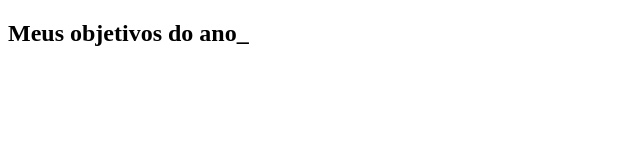
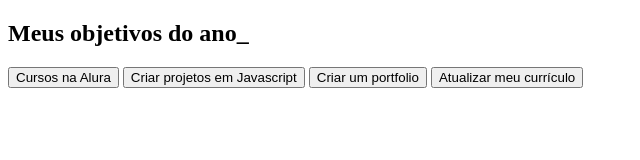
Before and after one commit to juniorrrgt/danielson, a plain HTML site: page index.html in a window 1280 px wide. Shown: the whole page, without its empty margins (0-640 px from the left). Drawn offline with Linux system fonts and the light colour scheme.

Commit message:
Add files via upload

```diff
--- a/index.html
+++ b/index.html
@@ -10,6 +10,7 @@
     <section class="conteudo-principal">
         <h2 class="titulo-principal">Meus objetivos do ano_</h2>
         <div class="botoes">
-   </section>
-   </body>
-   </html>
+             <button class="botao">Cursos na Alura</button>
+             <button class="botao">Criar projetos em Javascript</button>
+             <button class="botao">Criar um portfolio</button>
+             <button class="botao">Atualizar meu currículo</button>
```
